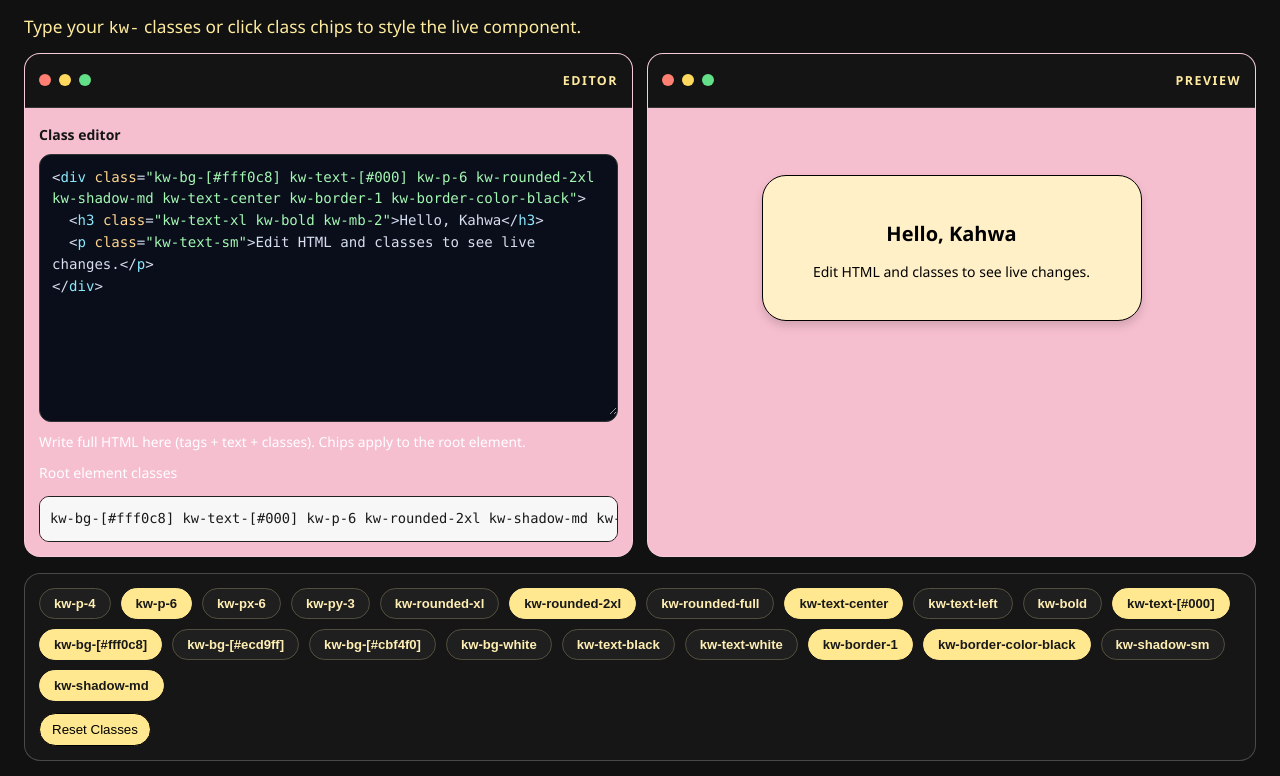
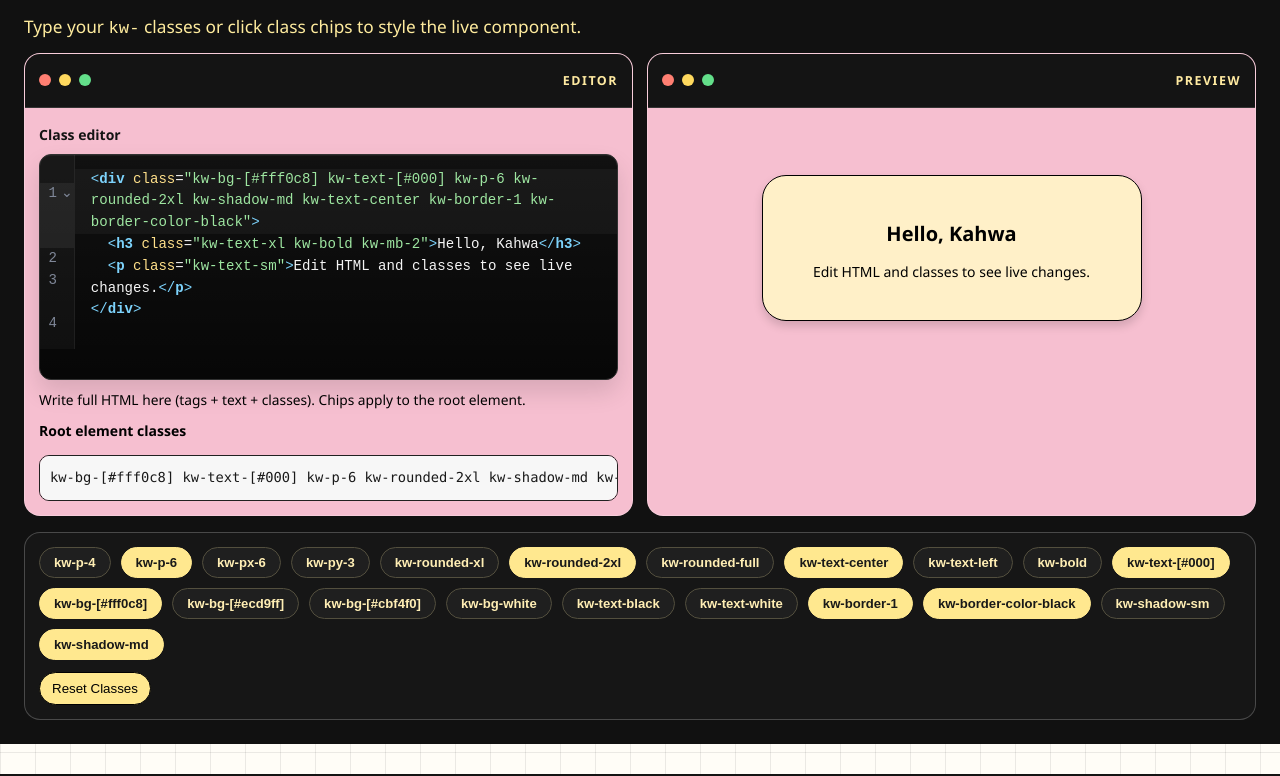
Before and after one commit to NausheenFaiyaz/KahwaCSS, a website: page demo/index.html in a window 1280 px wide. Shown: the part 2328-3104 px from the top of the page. Drawn offline with Linux system fonts and the light colour scheme.

Commit message:
feat: integrate CodeMirror editor with enhanced styling and improved functionality

```diff
--- a/demo/index.html
+++ b/demo/index.html
@@ -9,6 +9,7 @@
 
     <script type="module">
       import { initKahwaCSS } from "../src/index.js";
+      import { createCodeMirrorEditor } from "./codemirror-editor.js";
 
       initKahwaCSS();
 
@@ -40,74 +41,22 @@
         "kw-shadow-md",
       ];
 
-      function escapeHtml(value) {
-        return (value || "")
-          .replace(/&/g, "&amp;")
-          .replace(/</g, "&lt;")
-          .replace(/>/g, "&gt;");
-      }
-
-      function highlightAttributes(fragment) {
-        return fragment.replace(
-          /([:@a-zA-Z0-9_-]+)(\s*=\s*)("[^"]*"|'[^']*')?/g,
-          (_match, name, equals, quoted) => {
-            if (quoted) {
-              return `<span class="tok-attr">${name}</span>${equals}<span class="tok-string">${quoted}</span>`;
-            }
-            return `<span class="tok-attr">${name}</span>`;
-          },
-        );
-      }
-
-      function getHighlightedMarkup(raw) {
-        const escaped = escapeHtml(raw || " ");
-        const withComments = escaped.replace(
-          /(&lt;!--[\s\S]*?--&gt;)/g,
-          '<span class="tok-comment">$1</span>',
-        );
-
-        return withComments.replace(
-          /(&lt;\/?)([a-zA-Z][\w:-]*)([\s\S]*?)(\/?&gt;)/g,
-          (_match, open, tag, attrs, close) =>
-            `${open}<span class="tok-tag">${tag}</span>${highlightAttributes(attrs)}${close}`,
-        );
-      }
-
       function initCodeEditors() {
         const editors = Array.from(document.querySelectorAll("textarea.play-editor"));
-        const refreshers = [];
+        const instances = [];
 
         editors.forEach((textarea) => {
-          if (textarea.dataset.syntaxEnhanced === "true") return;
-          textarea.dataset.syntaxEnhanced = "true";
           textarea.setAttribute("spellcheck", "false");
-
-          const wrapper = document.createElement("div");
-          wrapper.className = "kw-code-editor";
-          const pre = document.createElement("pre");
-          pre.className = "kw-code-highlight";
-          const code = document.createElement("code");
-          pre.appendChild(code);
-
-          const parent = textarea.parentNode;
-          parent.insertBefore(wrapper, textarea);
-          wrapper.appendChild(pre);
-          wrapper.appendChild(textarea);
-
-          const sync = () => {
-            code.innerHTML = getHighlightedMarkup(textarea.value || " ");
-            pre.scrollTop = textarea.scrollTop;
-            pre.scrollLeft = textarea.scrollLeft;
-          };
-
-          textarea.addEventListener("input", sync);
-          textarea.addEventListener("scroll", sync, { passive: true });
-          sync();
-          refreshers.push(sync);
+          textarea.setAttribute("autocapitalize", "off");
+          textarea.setAttribute("autocomplete", "off");
+          textarea.setAttribute("autocorrect", "off");
+          instances.push(createCodeMirrorEditor(textarea));
         });
 
         window.refreshCodeEditors = () => {
-          refreshers.forEach((refresh) => refresh());
+          instances.forEach((instance) =>
+            instance.refreshFromTextarea({ silent: true }),
+          );
         };
       }
 
@@ -197,8 +146,12 @@
               primary.setAttribute("class", current.join(" "));
             else primary.removeAttribute("class");
 
-            editor.value = template.innerHTML.trim();
-            updatePreview();
+            if (editor._codeMirror) {
+              editor._codeMirror.setValue(template.innerHTML.trim());
+            } else {
+              editor.value = template.innerHTML.trim();
+              updatePreview();
+            }
           });
         });
       }
@@ -317,9 +270,12 @@
         classInput.addEventListener("input", updatePreview);
 
         resetButton.addEventListener("click", () => {
-          classInput.value = defaultMarkup;
-          updatePreview();
-          window.refreshCodeEditors?.();
+          if (classInput._codeMirror) {
+            classInput._codeMirror.setValue(defaultMarkup);
+          } else {
+            classInput.value = defaultMarkup;
+            updatePreview();
+          }
         });
       });
     </script>
@@ -541,11 +497,11 @@
                 rows="9"
                 placeholder='<div class="kw-p-6 kw-bg-[#fff0c8]">Hello</div>'
               ></textarea>
-              <p class="editor-note kw-text-[#fff]">
+              <p class="editor-note kw-text-[#000]">
                 Write full HTML here (tags + text + classes). Chips apply to the
                 root element.
               </p>
-              <p class="kw-text-sm kw-mt-3">Root element classes</p>
+              <p class="kw-text-sm kw-mt-3 kw-text-[#000] kw-fw-600">Root element classes</p>
               <pre class="mirror"><code id="classMirror"></code></pre>
             </div>
           </article>
--- a/demo/styles.css
+++ b/demo/styles.css
@@ -678,74 +678,51 @@ pre code,
   margin-top: 8px;
   border: 1px solid #313131;
   border-radius: 12px;
-  background: #070707;
+  background:
+    linear-gradient(180deg, rgba(255, 255, 255, 0.04), rgba(255, 255, 255, 0)),
+    #070707;
   color: #f5f5f5;
-  padding: 12px;
-  font: inherit;
+  padding: 14px 16px;
+  font-family: Consolas, "Courier New", monospace;
+  font-size: 0.88rem;
   line-height: 1.55;
+  letter-spacing: normal;
+  white-space: pre;
+  overflow-wrap: normal;
+  word-break: normal;
+  tab-size: 2;
   resize: vertical;
-}
-
-.kw-code-editor {
-  position: relative;
+  box-shadow:
+    inset 0 1px 0 rgba(255, 255, 255, 0.05),
+    0 12px 24px rgba(0, 0, 0, 0.12);
+  caret-color: #ffe88f;
+}
+
+.play-editor::selection {
+  background: rgba(144, 172, 255, 0.28);
+}
+
+.play-editor[data-cm-hidden="true"] {
+  display: none;
+}
+
+.play-editor-shell {
+  width: 100%;
   margin-top: 8px;
   border: 1px solid #313131;
   border-radius: 12px;
-  background: #090e1a;
+  background:
+    linear-gradient(180deg, rgba(255, 255, 255, 0.04), rgba(255, 255, 255, 0)),
+    #070707;
+  box-shadow:
+    inset 0 1px 0 rgba(255, 255, 255, 0.05),
+    0 12px 24px rgba(0, 0, 0, 0.12);
   overflow: hidden;
 }
 
-.kw-code-editor .play-editor {
-  margin-top: 0;
-  border: 0;
-  background: transparent;
-  color: transparent;
-  caret-color: #f5f7ff;
-  position: relative;
-  z-index: 2;
-}
-
-.kw-code-editor .play-editor::selection {
-  background: rgba(144, 172, 255, 0.28);
-}
-
-.kw-code-highlight {
-  position: absolute;
-  inset: 0;
-  margin: 0;
-  border: 0;
-  border-radius: 0;
-  background: transparent;
-  color: #d7def0;
-  padding: 12px;
-  overflow: hidden;
-  pointer-events: none;
-}
-
-.kw-code-highlight code {
-  display: block;
-  font-family: Consolas, "Courier New", monospace;
-  font-size: 0.88rem;
-  line-height: 1.55;
-  white-space: pre-wrap;
-  word-break: break-word;
-}
-
-.tok-tag {
-  color: #8be9fd;
-}
-
-.tok-attr {
-  color: #ffd58f;
-}
-
-.tok-string {
-  color: #a4f7b3;
-}
-
-.tok-comment {
-  color: #9ea8c6;
-  font-style: italic;
+.play-editor-shell:focus-within {
+  outline: 2px solid #ffe88f;
+  outline-offset: 1px;
 }
 
 .tok-key {
```
Also changed, not shown: demo/components.html (+15 -63 lines).
